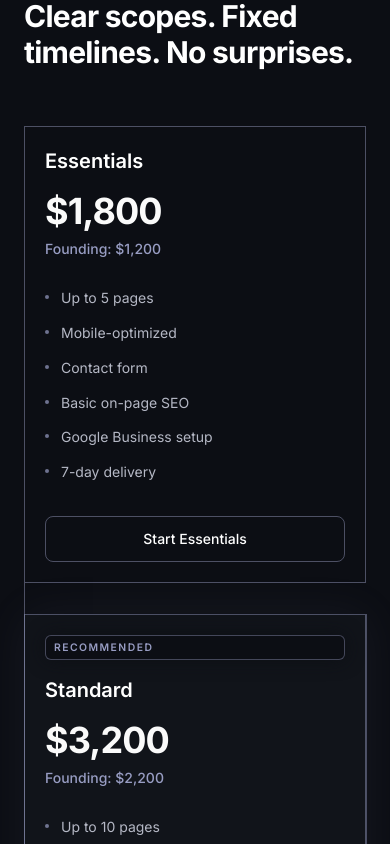
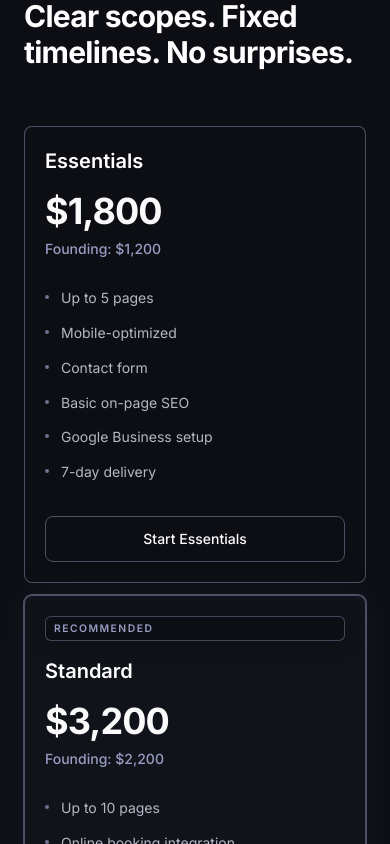
Before and after one commit to anvisco/anvisco-site, a React (Vite) app: page / in a window 390 px wide. Shown: the part 6740-7584 px from the top of the page. Built offline with nearby package versions, Linux system fonts and the light colour scheme.

Commit message:
Fix mobile pricing card borders

```diff
--- a/src/components/sections/Pricing.tsx
+++ b/src/components/sections/Pricing.tsx
@@ -69,7 +69,7 @@ export function Pricing() {
           </h2>
         </motion.div>
 
-        <div className="grid grid-cols-1 gap-y-8 items-stretch border-l border-t border-border lg:grid-cols-3 lg:gap-y-0">
+        <div className="grid grid-cols-1 items-stretch gap-3 border-border lg:grid-cols-3 lg:gap-0 lg:border-l lg:border-t">
           {tiers.map((tier, index) => (
             <motion.div
               key={tier.name}
@@ -77,7 +77,7 @@ export function Pricing() {
               whileInView={{ opacity: 1, y: 0 }}
               viewport={{ once: true }}
               transition={{ duration: 0.45, ease: 'easeOut', delay: index * 0.08 }}
-              className={`relative flex h-full flex-col border-b border-r border-border bg-background p-5 transition-colors duration-150 sm:p-6 lg:p-8 ${
+              className={`relative flex h-full flex-col rounded-md border border-border bg-background p-5 transition-colors duration-150 sm:p-6 lg:rounded-none lg:border-0 lg:border-b lg:border-r lg:p-8 ${
                 tier.recommended
                   ? 'z-10 bg-muted/25 shadow-[0_0_44px_hsl(var(--primary)/0.08)] ring-1 ring-primary/45'
                   : 'hover:bg-muted/20'
```
